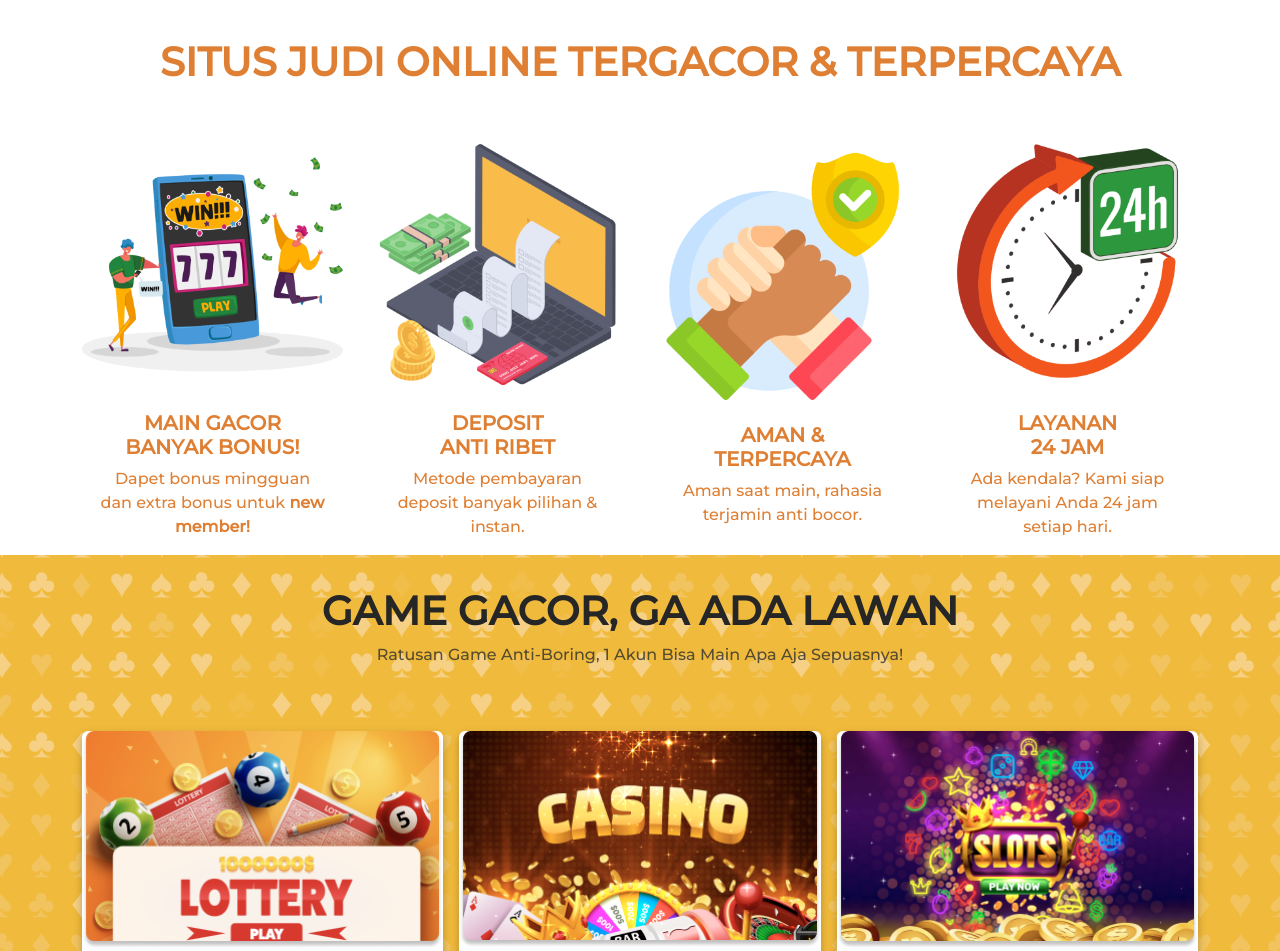
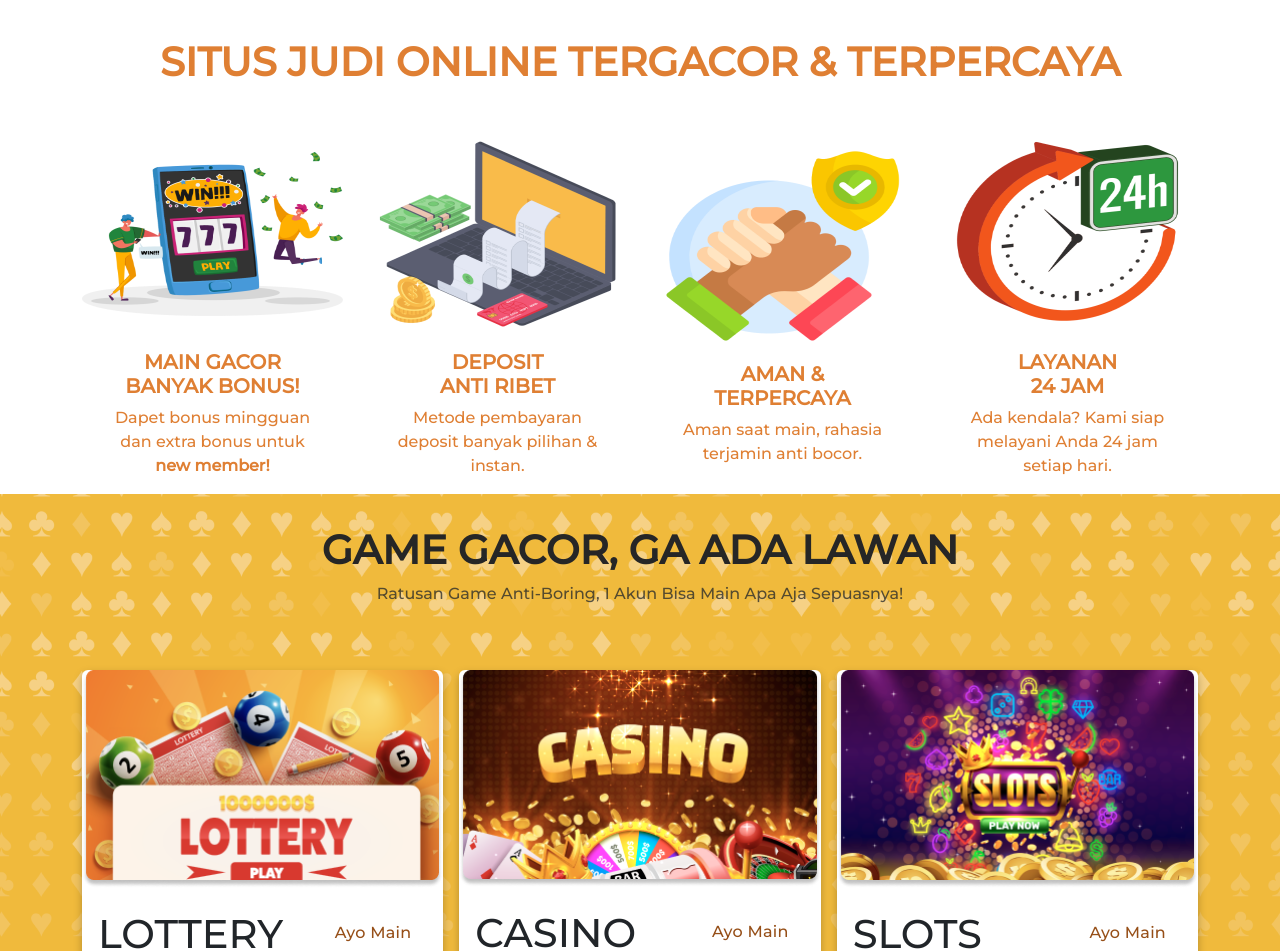
Before and after one commit to roch51/wortel21, a React (Create React App) app: page / in a window 1280 px wide. Shown: the part 761-1712 px from the top of the page. Built offline with nearby package versions, Linux system fonts and the light colour scheme.

Commit message:
implement theme 2 in payment

```diff
--- a/src/banner/banner.css
+++ b/src/banner/banner.css
@@ -100,3 +100,24 @@
   border-radius: 24px;
   background: var(--primary-color-70, #964f18);
 }
+
+.btn-wortel-primary-orange {
+  color: #964f18;
+
+  /* Body Text 1/Medium */
+  font-size: 16px;
+  font-family: Montserrat;
+  font-weight: 500;
+  line-height: 130%;
+  letter-spacing: 0.24px;
+
+  display: inline-flex;
+  height: 37px;
+  padding: 8px 16px;
+  align-items: flex-start;
+  gap: 10px;
+  flex-shrink: 0;
+
+  border-radius: 24px;
+  background: var(--grey-0, #fff);
+}
--- a/src/content.jsx
+++ b/src/content/content.jsx
@@ -1,4 +1,5 @@
 import { Card, Col, Container, Row } from "react-bootstrap";
+import "./content.css";
 
 const Content = () => {
   return (
@@ -9,7 +10,12 @@ const Content = () => {
       <Row>
         <Col md={3} className="content-column">
           <Card className="content-card text-center">
-            <Card.Img src="image-content4.png" className="image-content" />
+            <Card.Img
+              src="image-content4.png"
+              className="image-content"
+              width="200px"
+              height="200px"
+            />
             <Card.Body>
               <Card.Title className="content-card-title">
                 <b>
@@ -18,14 +24,20 @@ const Content = () => {
                 </b>
               </Card.Title>
               <Card.Text className="content-card-text">
-                Dapet bonus mingguan dan extra bonus untuk <b>new member!</b>
+                Dapet bonus mingguan dan extra bonus untuk <br />{" "}
+                <b>new member!</b>
               </Card.Text>
             </Card.Body>
           </Card>
         </Col>
         <Col md={3} className="content-column">
           <Card className="content-card">
-            <Card.Img src="image-content3.png" className="image-content" />
+            <Card.Img
+              src="image-content3.png"
+              className="image-content"
+              width="200px"
+              height="200px"
+            />
             <Card.Body>
               <Card.Title className="content-card-title">
                 <b>
@@ -41,7 +53,12 @@ const Content = () => {
         </Col>
         <Col md={3} className="content-column">
           <Card className="content-card">
-            <Card.Img src="image-content2.png" className="image-content" />
+            <Card.Img
+              src="image-content2.png"
+              className="image-content"
+              width="200px"
+              height="200px"
+            />
             <Card.Body>
               <Card.Title className="content-card-title">
                 <b>
@@ -57,7 +74,12 @@ const Content = () => {
         </Col>
         <Col md={3} className="content-column">
           <Card className="content-card">
-            <Card.Img src="image-content1.png" className="image-content" />
+            <Card.Img
+              src="image-content1.png"
+              className="image-content"
+              width="200px"
+              height="200px"
+            />
             <Card.Body>
               <Card.Title className="content-card-title">
                 <b>
--- a/src/home.jsx
+++ b/src/home.jsx
@@ -1,6 +1,6 @@
 import { Fragment } from "react";
 import Banner from "./banner/banner";
-import Content from "./content";
+import Content from "./content/content";
 import Game from "./game/games";
 import AboutUs from "./aboutus";
 import Payment from "./payment/paymentmethod";
--- a/src/payment/payment.css
+++ b/src/payment/payment.css
@@ -2,3 +2,10 @@
   padding-bottom: 30px;
   background: var(--grey-10, #f2f2f2) !important;
 }
+
+@media (max-width: 600px) {
+  .payment-container {
+    padding-bottom: 30px;
+    background: var(--grey-10, #f2f2f2) !important;
+  }
+}
```
Also changed, not shown: src/content/content.css (added).
